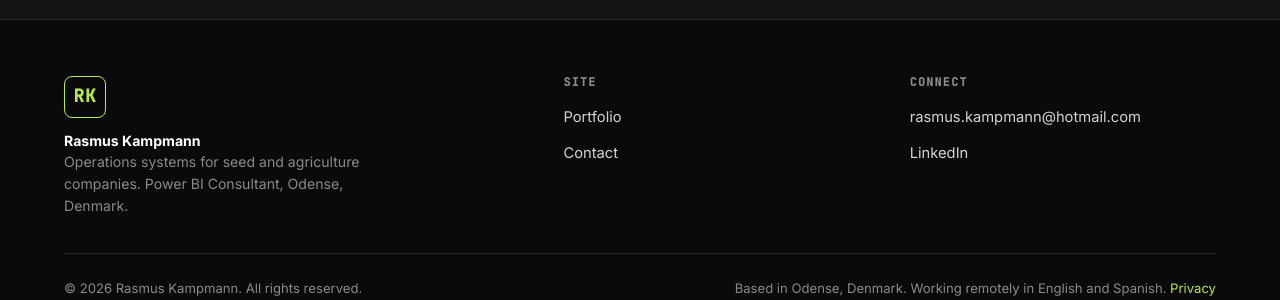
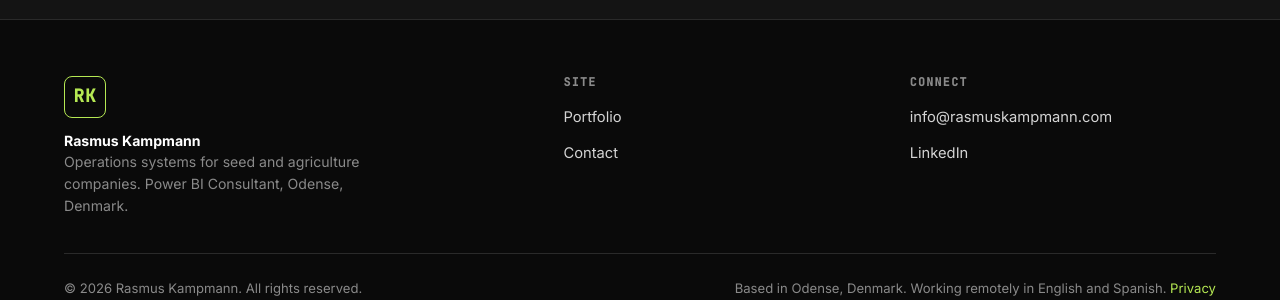
Before and after one commit to rasmuskampmann1998/rasmuskampmann.com, a Jekyll site: the page built from index.md, in a window 1280 px wide and 900 px high, scrolled down 3782 px. Shown: the part 573-873 px from the top of the window. Built offline with Jekyll 4.4.1, drawn with Linux system fonts in a browser that asks for light colours.

Commit message:
Contact email: info@rasmuskampmann.com

```diff
--- a/_config.yml
+++ b/_config.yml
@@ -6,7 +6,7 @@ url: "https://rasmuskampmann.com"
 
 author:
   name: Rasmus Kampmann
-  email: rasmus.kampmann@hotmail.com
+  email: info@rasmuskampmann.com
   linkedin: https://www.linkedin.com/in/rasmuskampmann/
   github: https://github.com/rasmuskampmann1998
   location: Odense, Denmark
```
